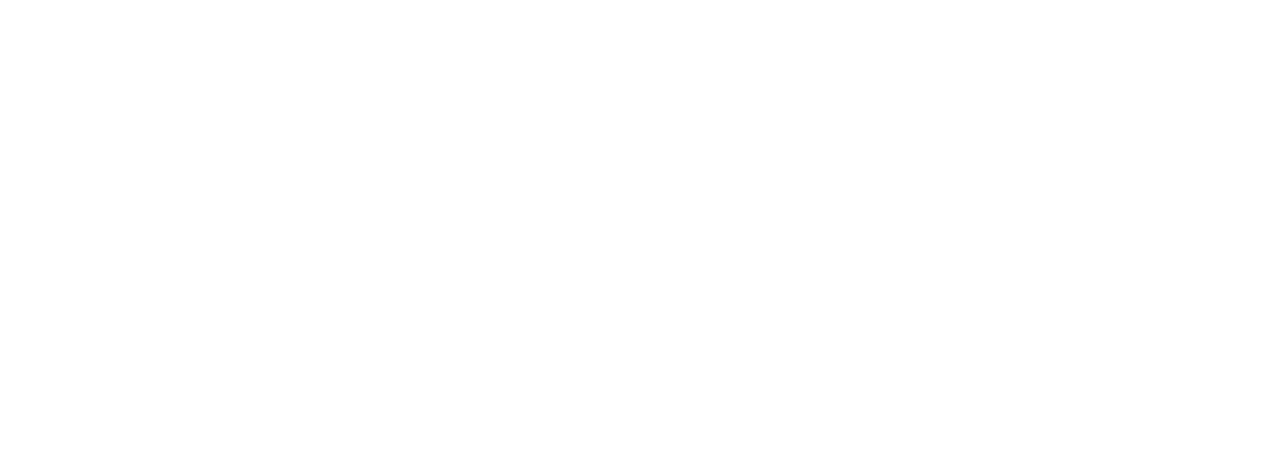
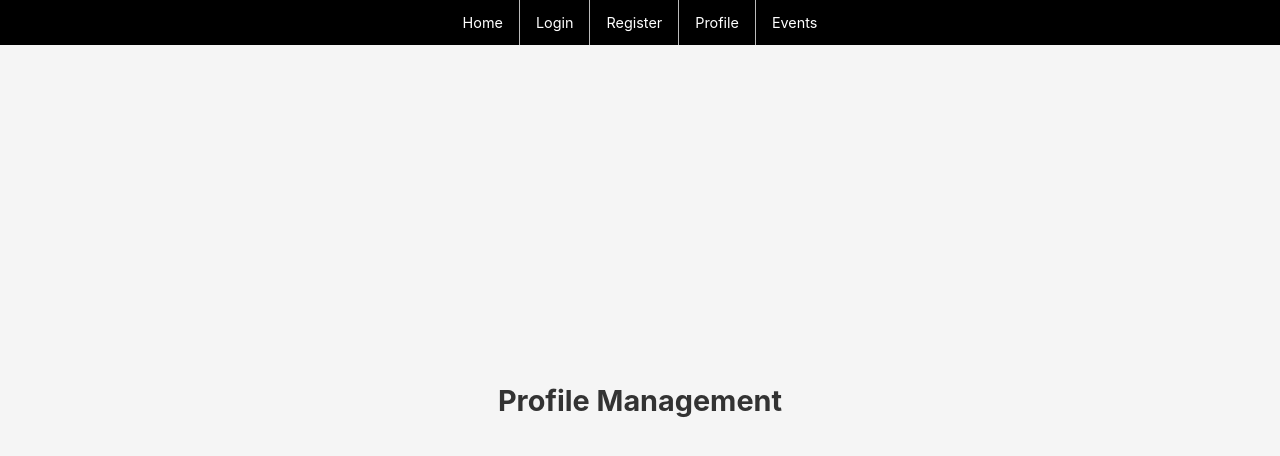
Before and after one commit to SheildSheild/COSC4351-Project, a React (Create React App) app: page /profile in a window 1280 px wide. Before the commit this address had no page. Shown: the top 456 px of the page. Built offline with nearby package versions, Linux system fonts and the light colour scheme.

Commit message:
basic front end

```diff
--- a/src/App.css
+++ b/src/App.css
@@ -14,7 +14,7 @@
 }
 
 .App-header {
-  background-color: #282c34;
+  background-color: #d7d7d7;
   min-height: 100vh;
   display: flex;
   flex-direction: column;
--- a/src/App.js
+++ b/src/App.js
@@ -1,8 +1,11 @@
 import React from 'react';
-import { BrowserRouter as Router, Route, Routes, Link } from 'react-router-dom';
-import Login from './components/Login/Login';
-import Register from './components/Register/Register';
-import logo from './logo.svg';
+import { BrowserRouter as Router, Route, Routes } from 'react-router-dom';
+import Navbar from './components/navBar/navBar';
+import LoginPage from './components/Login/Login';
+import RegisterPage from './components/Register/Register';
+import Profile from './components/ProfileManagement/profileManagement';
+import Events from './components/EventManagement/eventManagement';
+import logo from './images/volunLogo.png';
 import './App.css';
 
 const { TextDecoder, TextEncoder } = require('util');
@@ -14,34 +17,24 @@
     <div className="App">
       <header className="App-header">
         <img src={logo} className="App-Logo" alt="logo"/>
-        <p>
-          My nuts are big.
-        </p>
-        <a
-          className="App-link"
-          href="https://reactjs.org"
-          target="_blank"
-          rel="noopener noreferrer"
-        >
-          Learn React
-        </a>
-        <nav>
-          <Link to="/login">Login</Link>
-          <Link to="/register">Register</Link>
-        </nav>
+        <h3>Welcome!</h3>
       </header>
     </div>
   );
 }
 
 function App() {
+  const links = [["", "Home"], ["Login", "Login"], ["Register", "Register"], ["Profile", "Profile"], ["Events", "Events"]];
   return (
     <Router>
       <div>
+        <Navbar links={links} />
         <Routes>
           <Route path="/" element={<Home />} />
-          <Route path="/login" element={Login} />
-          <Route path="/register" element={Register} />
+          <Route path="/login" element={<LoginPage />} />
+          <Route path="/register" element={<RegisterPage />} />
+          <Route path="/profile" element={<Profile />} />
+          <Route path="/events" element={<Events />} />
         </Routes>
       </div>
     </Router>
--- /dev/null
+++ b/src/components/EventManagement/eventManagement.css
@@ -0,0 +1,12 @@
+.event-manager-container {
+    display: flex;
+    justify-content: center;
+    align-items: center;
+    height: 100vh;
+    background-color: #f5f5f5;
+  }
+
+  .event-manager-container h1 {
+    font-size: 2em;
+    color: #333;
+  }
--- /dev/null
+++ b/src/components/EventManagement/eventManagement.js
@@ -0,0 +1,12 @@
+import React from 'react';
+import './eventManagement.css';
+
+const EventManager = () => {
+  return (
+    <div className="event-manager-container">
+      <h1>Event Management</h1>
+    </div>
+  );
+};
+
+export default EventManager;
--- /dev/null
+++ b/src/components/ProfileManagement/profileManagement.css
@@ -0,0 +1,12 @@
+.profile-container {
+    display: flex;
+    justify-content: center;
+    align-items: center;
+    height: 100vh;
+    background-color: #f5f5f5;
+  }
+
+  .profile-container h1 {
+    font-size: 2em;
+    color: #333;
+  }
--- /dev/null
+++ b/src/components/ProfileManagement/profileManagement.js
@@ -0,0 +1,14 @@
+import React, { useState, useEffect } from 'react';
+import { getAuth, updateProfile } from 'firebase/auth';
+import { getFirestore, doc, getDoc, updateDoc } from 'firebase/firestore';
+import './profileManagement.css';
+
+const Profile = () => {
+    return (
+      <div className="profile-container">
+        <h1>Profile Management</h1>
+      </div>
+    );
+  };
+
+  export default Profile;
--- /dev/null
+++ b/src/components/Register/Register.css
@@ -0,0 +1,35 @@
+/* Register.css */
+
+.register-form {
+    display: flex;
+    flex-direction: column;
+    align-items: center;
+    justify-content: center;
+    height: 100vh;
+    background-color: #f5f5f5;
+  }
+
+  .register-form h2 {
+    margin-bottom: 20px;
+  }
+
+  .register-form input {
+    margin: 10px 0;
+    padding: 10px;
+    width: 200px;
+    border: 1px solid #ccc;
+    border-radius: 4px;
+  }
+
+  .register-form button {
+    padding: 10px 20px;
+    background-color: #4CAF50;
+    color: white;
+    border: none;
+    border-radius: 4px;
+    cursor: pointer;
+  }
+
+  .register-form button:hover {
+    background-color: #45a049;
+  }
--- a/src/components/Register/Register.js
+++ b/src/components/Register/Register.js
@@ -1,9 +1,10 @@
 import React, { useState } from 'react';
 import { createUserWithEmailAndPassword } from "firebase/auth";
 import { auth } from '../../firebase/firebaseConfig';
-// import './Register.css';
+import './Register.css';  // Import the CSS file
 
 const Register = () => {
+  const [username, setUsername] = useState('');
   const [email, setEmail] = useState('');
   const [password, setPassword] = useState('');
 
@@ -21,8 +22,15 @@
   };
 
   return (
+    <div className="register-form">
       <form onSubmit={handleSubmit}>
         <h2>Register</h2>
+        <input
+          type="text"
+          placeholder="Username"
+          value={username}
+          onChange={(e) => setUsername(e.target.value)}
+        />
         <input
           type="email"
           placeholder="Email"
@@ -37,6 +45,7 @@
         />
         <button type="submit">Register</button>
       </form>
+    </div>
   );
 };
 
--- a/src/index.css
+++ b/src/index.css
@@ -1,10 +1,97 @@
+/* Universal CSS */
+:root {
+  font-family: Poppins, Arial, Helvetica, sans-serif;
+
+  /* Colors */
+
+  --lightI: #ffffff;
+  --lightII: #eeeeee;
+  --lightIII: #dfdfdf;
+  --lightIV: #ededed;
+
+  --guestBg: #523f28;
+  --officerBg: #1e4334;
+  --non-memberBg: #1a3e4d;
+  --memberBg: #2c3259;
+
+  --guestFg: #e29d36;
+  --officerFg: #2eaf77;
+  --non-memberFg: #239ed2;
+  --memberFg: #7579f0;
+
+  --background: #08141a;
+  --grey: #4d4d4d;
+  --light: #5b5b5b;
+  --accent: #5c9dff;
+
+  /* Font sizes (https://utopia.fyi/type/calculator?c=320,13.5,1.025,1920,15,1.025,5,5,&s=0.75|0.5|0.25,1.5|2|3|4|6,s-l&g=s,l,xl,12) */
+
+  --step--5: clamp(0.7456rem, 0.729rem + 0.0831vw, 0.8288rem);
+  --step--4: clamp(0.7644rem, 0.7474rem + 0.085vw, 0.8494rem);
+  --step--3: clamp(0.7838rem, 0.7664rem + 0.0869vw, 0.8706rem);
+  --step--2: clamp(0.8031rem, 0.7853rem + 0.0894vw, 0.8925rem);
+  --step--1: clamp(0.8231rem, 0.8049rem + 0.0913vw, 0.9144rem);
+  --step-0: clamp(0.8438rem, 0.825rem + 0.0938vw, 0.9375rem);
+  --step-1: clamp(0.865rem, 0.8459rem + 0.0956vw, 0.9606rem);
+  --step-2: clamp(0.8863rem, 0.8665rem + 0.0988vw, 0.985rem);
+  --step-3: clamp(0.9088rem, 0.8886rem + 0.1006vw, 1.0094rem);
+  --step-4: clamp(0.9313rem, 0.9105rem + 0.1038vw, 1.035rem);
+  --step-5: clamp(0.9544rem, 0.9331rem + 0.1063vw, 1.0606rem);
+
+  font-size: var(--step-0);
+}
+
 body {
-  margin: 0;
   font-family: -apple-system, BlinkMacSystemFont, 'Segoe UI', 'Roboto', 'Oxygen',
     'Ubuntu', 'Cantarell', 'Fira Sans', 'Droid Sans', 'Helvetica Neue',
     sans-serif;
   -webkit-font-smoothing: antialiased;
   -moz-osx-font-smoothing: grayscale;
+  background-color: var(--lightI);
+  color: #333;
+}
+
+html,body{
+  margin: 0;
+  padding: 0;
+}
+
+h1, h2, h3, h4, h5, h6 {
+  color: #333;
+}
+
+ /* Button styles */
+button {
+  background-color: #d32f2f; /* Red background */
+  color: #fff; /* White text */
+  border: none;
+  padding: 10px 20px;
+  border-radius: 5px; /* Rounded corners */
+  cursor: pointer; /* Pointer cursor on hover */
+  transition: background-color 0.3s ease; /* Smooth transition for background color */
+}
+
+button:hover {
+  background-color: #b71c1c; /* Darker shade of red on hover */
+}
+
+form {
+  width: 50%;
+  margin-bottom: 20px;
+}
+
+label {
+  display: block;
+  margin-bottom: 10px;
+}
+
+input[type="date"],
+select,input[type="text"],input[type="number"],input[type="datetime-local"],input[type="date"]{
+  width: calc(100% - 16px); /* Subtract padding and border width */
+  padding: 8px;
+  border: 1px solid #ccc;
+  border-radius: 4px;
+  box-sizing: border-box;
 }
 
 code {
```
Also changed, not shown: src/images/logo.svg (renamed from src/logo.svg), src/images/volunLogo.png (added). Lines whose indentation alone changed are shown as unchanged.
